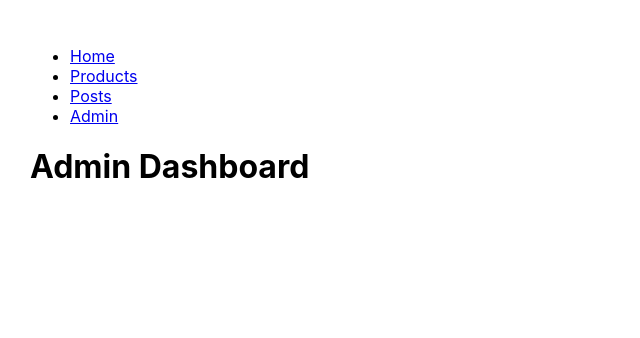
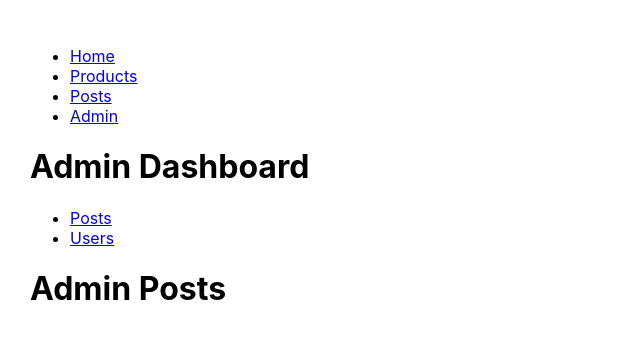
Before and after one commit to chongzter/router-app, a React (Create React App) app: page /admin/posts in a window 1280 px wide. Shown: the top 338 px of the page, without its empty margins (0-640 px from the left). Built offline with nearby package versions, Linux system fonts and the light colour scheme.

Commit message:
Routing - Nested Routing

```diff
--- a/src/components/admin/dashboard.jsx
+++ b/src/components/admin/dashboard.jsx
@@ -1,9 +1,16 @@
 import React from "react";
+import { Route } from "react-router-dom";
+import SideBar from "./sidebar";
+import Users from "./users";
+import Posts from "./posts";
 
 const Dashboard = ({ match }) => {
   return (
     <div>
       <h1>Admin Dashboard</h1>
+      <SideBar />
+      <Route path="/admin/users" component={Users} />
+      <Route path="/admin/posts" component={Posts} />
     </div>
   );
 };
--- /dev/null
+++ b/src/components/admin/posts.jsx
@@ -0,0 +1,11 @@
+import React from "react";
+
+const Posts = () => {
+  return (
+    <div>
+      <h1>Admin Posts</h1>
+    </div>
+  );
+};
+
+export default Posts;
--- /dev/null
+++ b/src/components/admin/sidebar.jsx
@@ -0,0 +1,17 @@
+import React from "react";
+import { Link } from "react-router-dom";
+
+const SideBar = () => {
+  return (
+    <ul>
+      <li>
+        <Link to="/admin/posts">Posts</Link>
+      </li>
+      <li>
+        <Link to="/admin/users">Users</Link>
+      </li>
+    </ul>
+  );
+};
+
+export default SideBar;
--- /dev/null
+++ b/src/components/admin/users.jsx
@@ -0,0 +1,7 @@
+import React from "react";
+
+const Users = () => {
+  return <h1>Admin Users</h1>;
+};
+
+export default Users;
```
